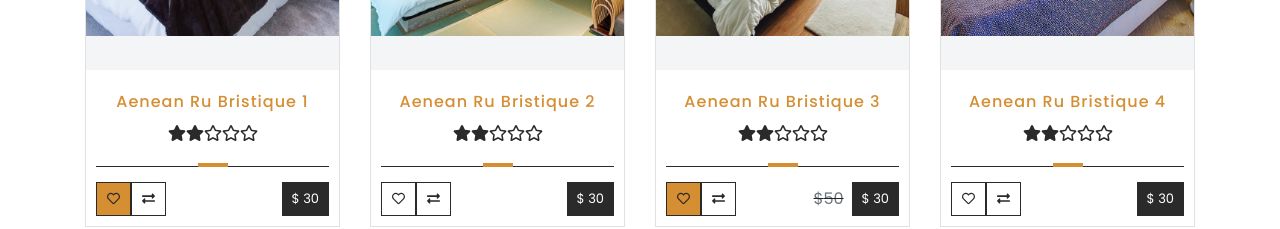
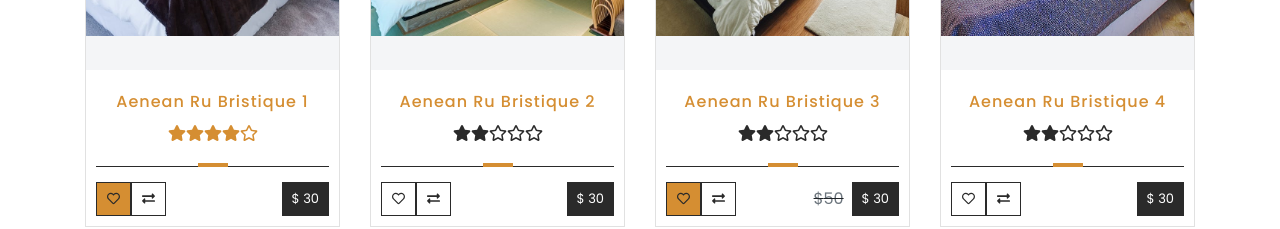
Before and after one commit to bitcooker/furniture-shop, a React (Create React App) app: page / in a window 1280 px wide. Shown: the part 920-1149 px from the top of the page. Built offline with nearby package versions, Linux system fonts and the light colour scheme.

Commit message:
Add feature user rating in product

```diff
--- a/src/components/common/ProductBox/ProductBox.js
+++ b/src/components/common/ProductBox/ProductBox.js
@@ -6,15 +6,23 @@ import { editProduct } from '../../../redux/productsRedux';
 
 import styles from './ProductBox.module.scss';
 import { FontAwesomeIcon } from '@fortawesome/react-fontawesome';
-import {
-  faStar,
-  faExchangeAlt,
-  faShoppingBasket,
-} from '@fortawesome/free-solid-svg-icons';
-import { faStar as farStar, faHeart } from '@fortawesome/free-regular-svg-icons';
+import { faExchangeAlt, faShoppingBasket } from '@fortawesome/free-solid-svg-icons';
+import { faHeart } from '@fortawesome/free-regular-svg-icons';
 import Button from '../Button/Button';
+import ProductRating from '../ProductRating/ProductRating';
 
-const ProductBox = ({ id, name, price, priceOld, promo, stars, image, category, isFavorite }) => {
+const ProductBox = ({
+  id,
+  name,
+  price,
+  priceOld,
+  promo,
+  stars,
+  userRating,
+  image,
+  category,
+  isFavorite,
+}) => {
   const [isShown, setIsShown] = useState(false);
   const dispatch = useDispatch();
 
@@ -49,17 +57,7 @@ const ProductBox = ({ id, name, price, priceOld, promo, stars, image, category,
       </div>
       <div className={styles.content}>
         <h5>{name}</h5>
-        <div className={styles.stars}>
-          {[1, 2, 3, 4, 5].map(i => (
-            <a key={i} href='#'>
-              {i <= stars ? (
-                <FontAwesomeIcon icon={faStar}>{i} stars</FontAwesomeIcon>
-              ) : (
-                <FontAwesomeIcon icon={farStar}>{i} stars</FontAwesomeIcon>
-              )}
-            </a>
-          ))}
-        </div>
+        <ProductRating id={id} stars={stars} userRating={userRating} />
       </div>
       <div className={styles.line}></div>
       <div className={styles.actions}>
@@ -97,6 +95,7 @@ ProductBox.propTypes = {
   priceOld: PropTypes.number,
   promo: PropTypes.string,
   stars: PropTypes.number,
+  userRating: PropTypes.number,
   category: PropTypes.string,
   image: PropTypes.node,
   isFavorite: PropTypes.bool,
--- a/src/components/common/ProductBox/ProductBox.module.scss
+++ b/src/components/common/ProductBox/ProductBox.module.scss
@@ -54,13 +54,6 @@
       line-height: 24px;
       letter-spacing: 1px;
     }
-
-    .stars {
-      a {
-        text-decoration: none;
-        color: $productBox-stairs-color;
-      }
-    }
   }
 
   .line {
--- /dev/null
+++ b/src/components/common/ProductRating/ProductRating.js
@@ -0,0 +1,65 @@
+import React, { useState } from 'react';
+import { useDispatch } from 'react-redux';
+import PropTypes from 'prop-types';
+
+import { editProduct } from '../../../redux/productsRedux';
+
+import styles from './ProductRating.module.scss';
+import { FontAwesomeIcon } from '@fortawesome/react-fontawesome';
+import { faStar } from '@fortawesome/free-solid-svg-icons';
+import { faStar as farStar } from '@fortawesome/free-regular-svg-icons';
+
+const ProductRating = ({ id, stars, userRating }) => {
+  const [isEdited, setIsEdited] = useState(false);
+  const [rating, setRating] = useState(userRating);
+
+  const dispatch = useDispatch();
+
+  const rateClickHandler = e => {
+    e.preventDefault();
+    const payload = {
+      id: id,
+      userRating: rating,
+    };
+    dispatch(editProduct(payload));
+  };
+
+  const mouseEnterHandler = index => {
+    setIsEdited(true);
+    setRating(index);
+  };
+
+  const mouseLeaveHandler = index => {
+    setIsEdited(false);
+    setRating(userRating);
+  };
+
+  return (
+    <div
+      className={!isEdited && !userRating ? `${styles.stars}` : `${styles.userRating}`}
+    >
+      {[1, 2, 3, 4, 5].map(i => (
+        <a
+          key={i}
+          href='#'
+          onMouseEnter={() => mouseEnterHandler(i)}
+          onMouseLeave={mouseLeaveHandler}
+          onClick={rateClickHandler}
+        >
+          {i <= (isEdited ? rating : userRating ? userRating : stars) ? (
+            <FontAwesomeIcon icon={faStar}>{i} stars</FontAwesomeIcon>
+          ) : (
+            <FontAwesomeIcon icon={farStar}>{i} stars</FontAwesomeIcon>
+          )}
+        </a>
+      ))}
+    </div>
+  );
+};
+ProductRating.propTypes = {
+  id: PropTypes.string,
+  stars: PropTypes.number,
+  userRating: PropTypes.number,
+};
+
+export default ProductRating;
--- /dev/null
+++ b/src/components/common/ProductRating/ProductRating.module.scss
@@ -0,0 +1,15 @@
+@import "../../../styles/settings.scss";
+
+.stars {
+  a {
+    text-decoration: none;
+    color: $productBox-stairs-color;
+  }
+}
+
+.userRating {
+  a {
+    text-decoration: none;
+    color: $primary;
+  }
+}
--- a/src/redux/initialState.js
+++ b/src/redux/initialState.js
@@ -14,6 +14,7 @@ const initialState = {
       image: 'bed_1.jpg',
       price: 30,
       stars: 2,
+      userRating: 4,
       promo: 'sale',
       newFurniture: true,
       isFavorite: true,
```
Also changed, not shown: 1 other file (tests, documents, lock files or other folders).
